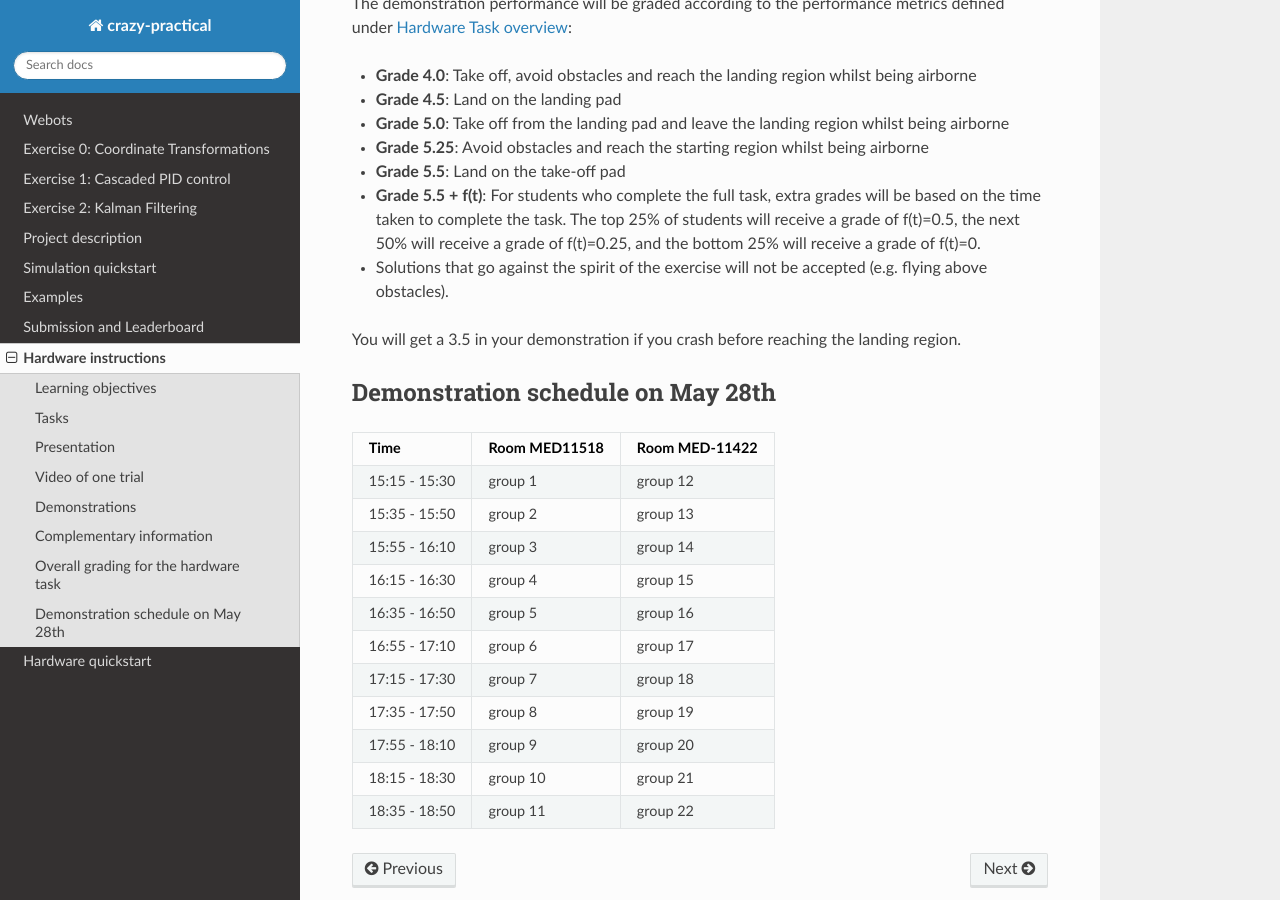
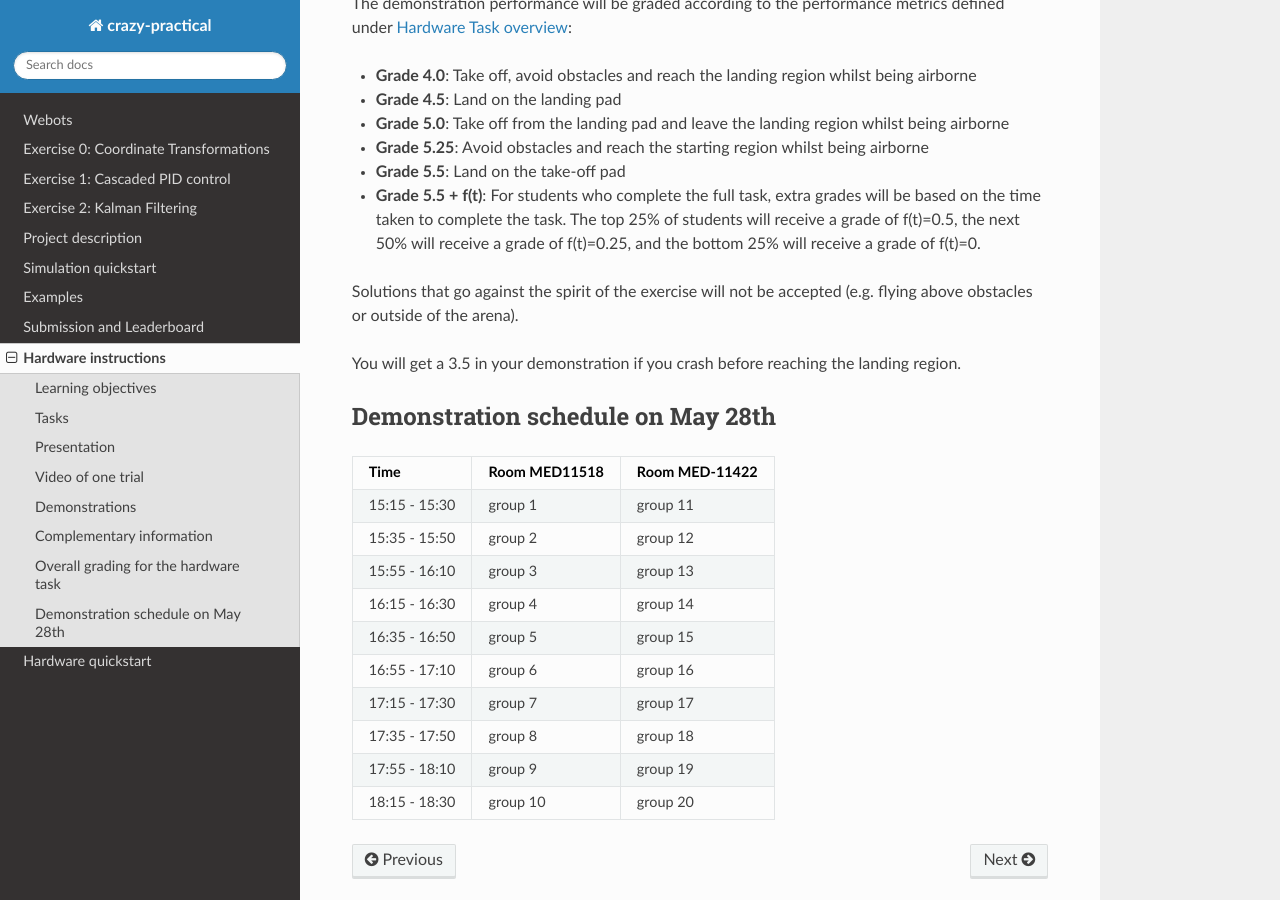
Before and after one commit to Ben-Jarvis/TEMP-crazy-tutorials-2024, a Sphinx documentation site: the page built from docs/assignment/hardware_instruction.rst, in a window 1280 px wide and 900 px high, scrolled down 2432 px. Built offline with Sphinx 7.4.7 and the Read the Docs theme 2.0.0, drawn with Linux system fonts in a browser that asks for light colours.

Commit message:
Julius - add comments on install

```diff
--- a/docs/assignment/hardware_instruction.rst
+++ b/docs/assignment/hardware_instruction.rst
@@ -89,7 +89,8 @@
 - **Grade 5.25**: Avoid obstacles and reach the starting region whilst being airborne
 - **Grade 5.5**: Land on the take-off pad
 - **Grade 5.5 + f(t)**: For students who complete the full task, extra grades will be based on the time taken to complete the task. The top 25% of students will receive a grade of f(t)=0.5, the next 50% will receive a grade of f(t)=0.25, and the bottom 25% will receive a grade of f(t)=0.
-- Solutions that go against the spirit of the exercise will not be accepted (e.g. flying above obstacles).
+
+Solutions that go against the spirit of the exercise will not be accepted (e.g. flying above obstacles or outside of the arena).
 
 You will get a 3.5 in your demonstration if you crash before reaching the landing region.
 
@@ -98,15 +99,14 @@
 ============= ============= ==============
 Time          Room MED11518 Room MED-11422
 ============= ============= ==============
-15:15 - 15:30 group 1       group 12
-15:35 - 15:50 group 2       group 13
-15:55 - 16:10 group 3       group 14
-16:15 - 16:30 group 4       group 15
-16:35 - 16:50 group 5       group 16
-16:55 - 17:10 group 6       group 17
-17:15 - 17:30 group 7       group 18
-17:35 - 17:50 group 8       group 19
-17:55 - 18:10 group 9       group 20
-18:15 - 18:30 group 10      group 21
-18:35 - 18:50 group 11      group 22
+15:15 - 15:30 group 1       group 11
+15:35 - 15:50 group 2       group 12
+15:55 - 16:10 group 3       group 13
+16:15 - 16:30 group 4       group 14
+16:35 - 16:50 group 5       group 15
+16:55 - 17:10 group 6       group 16
+17:15 - 17:30 group 7       group 17
+17:35 - 17:50 group 8       group 18
+17:55 - 18:10 group 9       group 19
+18:15 - 18:30 group 10      group 20
 ============= ============= ==============
--- a/docs/assignment/hardware_quickstart.rst
+++ b/docs/assignment/hardware_quickstart.rst
@@ -60,6 +60,10 @@
     pip3 install -e .
 
 Possible installation issues: 1. In Windows, if pip3 command is not found, then you need to use pip instead; 2. Useful `links <https://www.bitcraze.io/documentation/repository/crazyflie-clients-python/master/installation/install/>`_ to Python and pip issues on Windows.
+
+To connect to the drone and visualize its measurements, you can install the Crazyflie client. To do this, follow the instructions under the section "Installing from source" on the site:
+`links <https://www.bitcraze.io/documentation/repository/crazyflie-clients-python/master/installation/install/>`_. If there are issue with launching the crazyflie client, install both the crazyflie-lib and crazyflie-client it in a new conda / virtual environment.
+
 
 The next step is to configure the radio driver:
 
```
Also changed, not shown: other parts of docs/assignment/hardware_quickstart.rst (+1 -1 lines).
